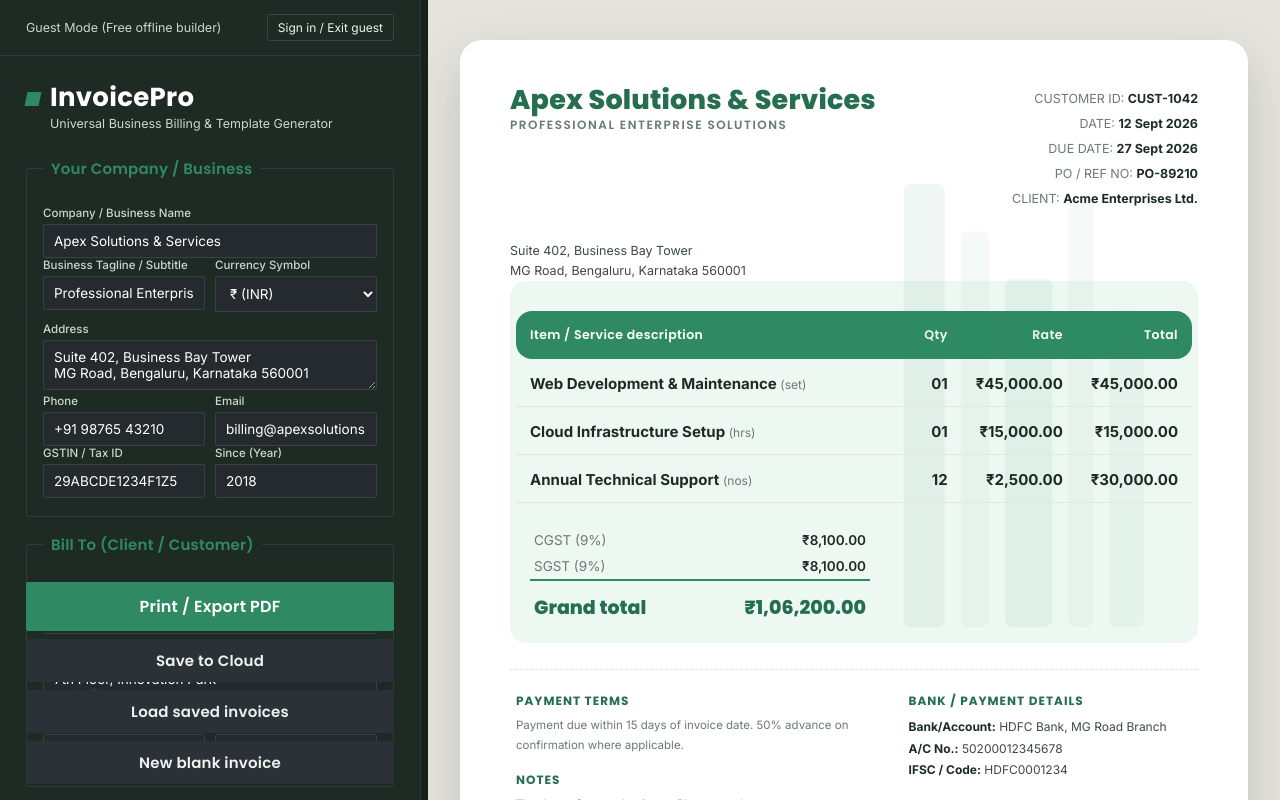
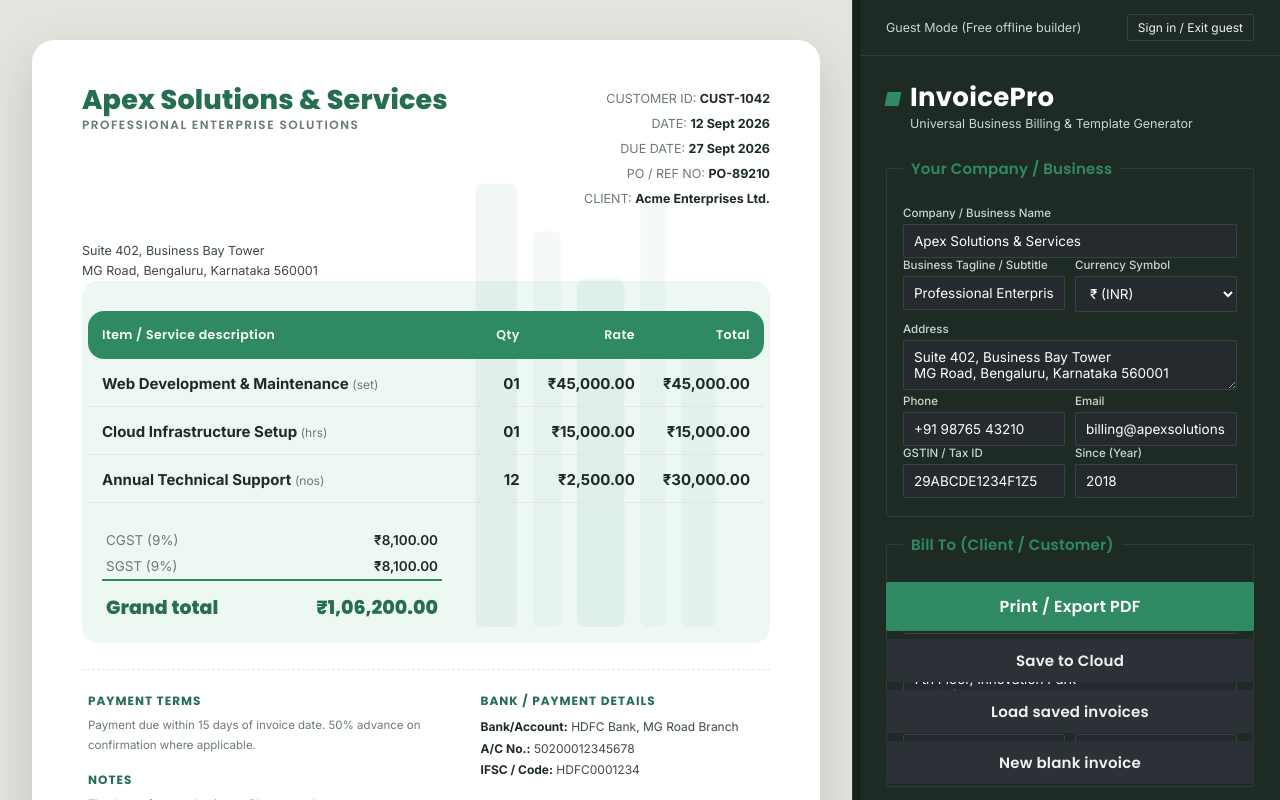
Before and after one commit to ArkamVentures/InvoicePro, a React (Vite) app: page / in a window 1280 px wide. Both pictures are taken after a click on the button "⚡ Continue as Guest (No Login Required)". Shown: the top 800 px of the page. Built offline with nearby package versions, Linux system fonts and the light colour scheme; no server answers.

Commit message:
layout: move information & control panel to right side, invoice preview to left side

```diff
--- a/src/App.jsx
+++ b/src/App.jsx
@@ -53,7 +53,8 @@
     if (!isResizing) return;
 
     const handleMouseMove = (e) => {
-      const newWidth = Math.max(300, Math.min(850, e.clientX));
+      const windowWidth = window.innerWidth;
+      const newWidth = Math.max(300, Math.min(850, windowWidth - e.clientX));
       setLeftWidth(newWidth);
       localStorage.setItem("invoicepro_panel_width", newWidth);
     };
@@ -204,8 +205,18 @@
     <>
       <div
         className={`app ${isResizing ? "resizing" : ""}`}
-        style={{ gridTemplateColumns: `${leftWidth}px 8px 1fr` }}
+        style={{ gridTemplateColumns: `1fr 8px ${leftWidth}px` }}
       >
+        <InvoicePreview invoice={invoice} />
+
+        <div
+          className="resizer-handle"
+          onMouseDown={handleMouseDown}
+          title="Drag to resize panels"
+        >
+          <div className="resizer-bar" />
+        </div>
+
         <div className="panel-wrap">
           <div className="session-bar">
             <span className="session-email">{session ? session.user.email : "Guest Mode (Free offline builder)"}</span>
@@ -230,16 +241,6 @@
             saving={saving}
           />
         </div>
-
-        <div
-          className="resizer-handle"
-          onMouseDown={handleMouseDown}
-          title="Drag to resize panels"
-        >
-          <div className="resizer-bar" />
-        </div>
-
-        <InvoicePreview invoice={invoice} />
       </div>
 
       {showLoad && (
--- a/src/styles.css
+++ b/src/styles.css
@@ -20,7 +20,7 @@
 .boot-screen{min-height:100vh;display:flex;align-items:center;justify-content:center;background:var(--graphite);color:var(--silver-light);font-family:'Poppins';}
 
 /* ---- App shell ---- */
-.app{display:grid;grid-template-columns:420px 8px 1fr;min-height:100vh;}
+.app{display:grid;grid-template-columns:1fr 8px 420px;min-height:100vh;}
 .app.resizing{user-select:none;cursor:col-resize;}
 @media (max-width:980px){.app{grid-template-columns:1fr !important;}}
 
```
